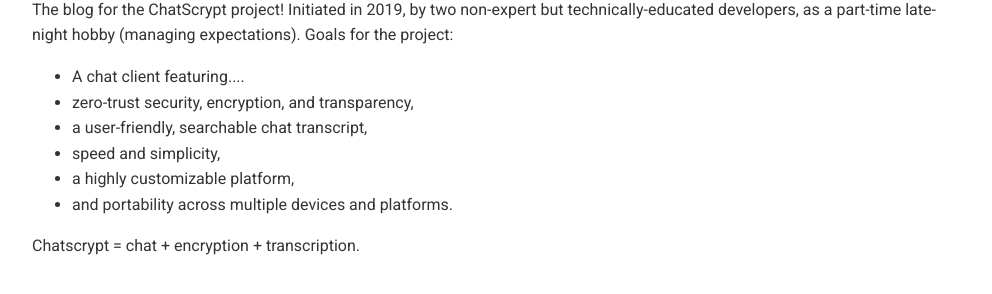
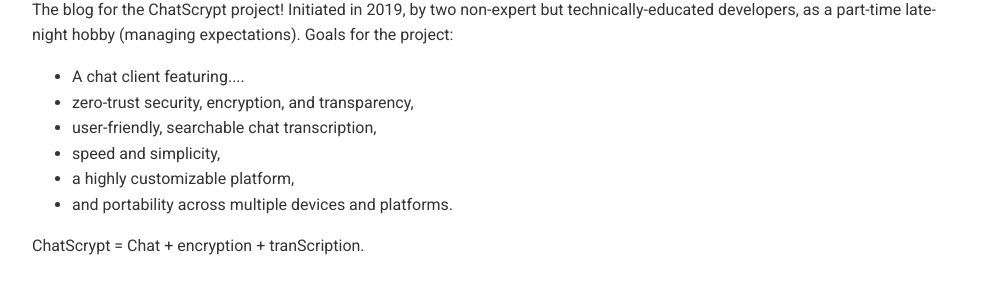
Before and after one commit to chatscrypt/chatscrypt.github.io, a Jekyll site: the page built from about/index.html, in a window 1280 px wide. Shown: the part 229-523 px from the top of the page, without its empty margins (143-1135 px from the left). Built offline with Jekyll 4.4.1, drawn with Linux system fonts in a browser that asks for light colours; comment, search, counter and statistics services are not loaded.

Commit message:
Update index.html

```diff
--- a/about/index.html
+++ b/about/index.html
@@ -11,7 +11,7 @@
 
 <li> zero-trust security, encryption, and transparency,
 
-<li> a user-friendly, searchable chat transcript,
+<li> user-friendly, searchable chat transcription,
 
 <li> speed and simplicity,
 
@@ -20,4 +20,4 @@
 <li> and portability across multiple devices and platforms.
 </ul>
 
-Chatscrypt = chat + encryption + transcription.
+ChatScrypt = Chat + encryption + tranScription.
```
